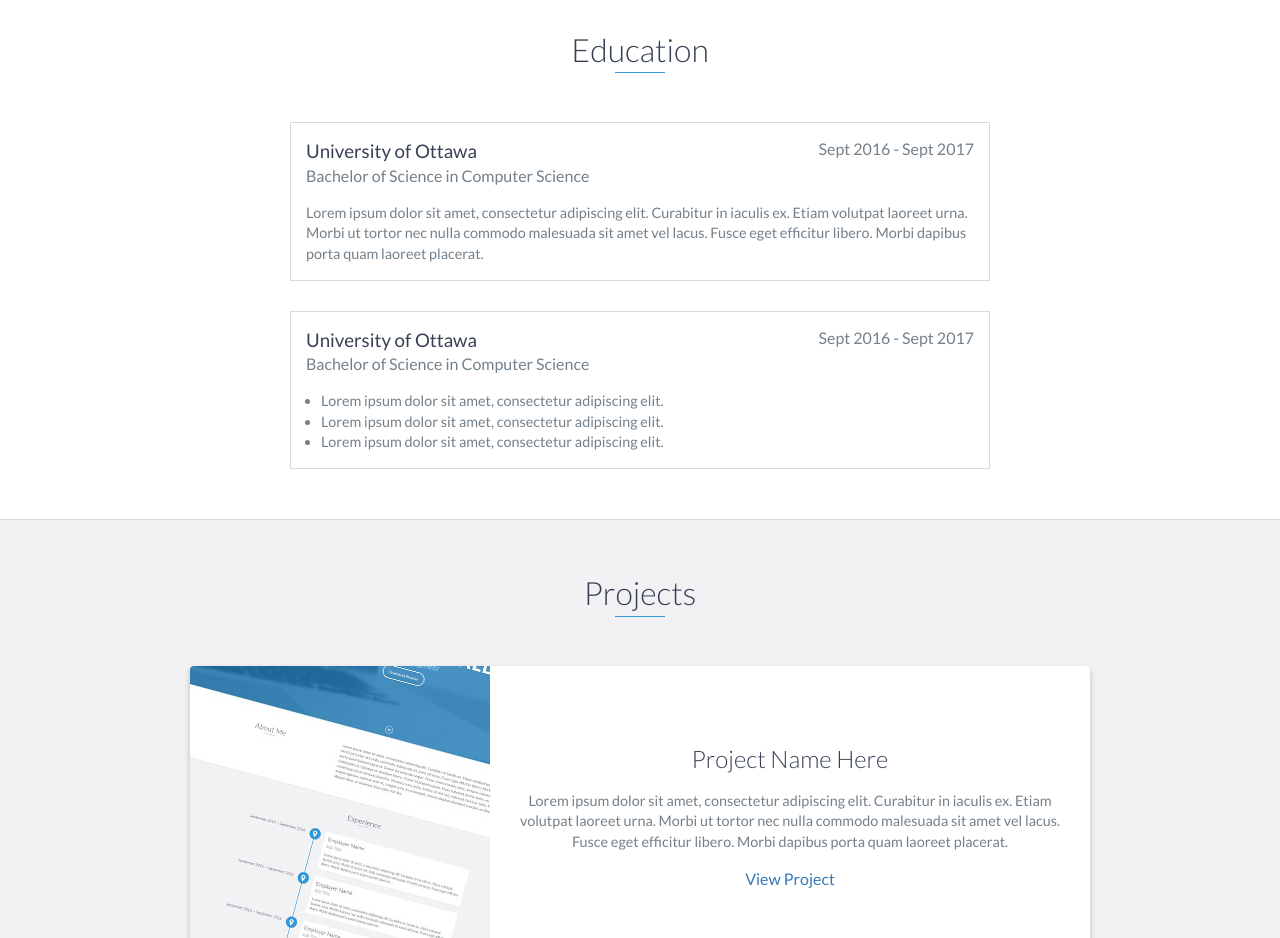
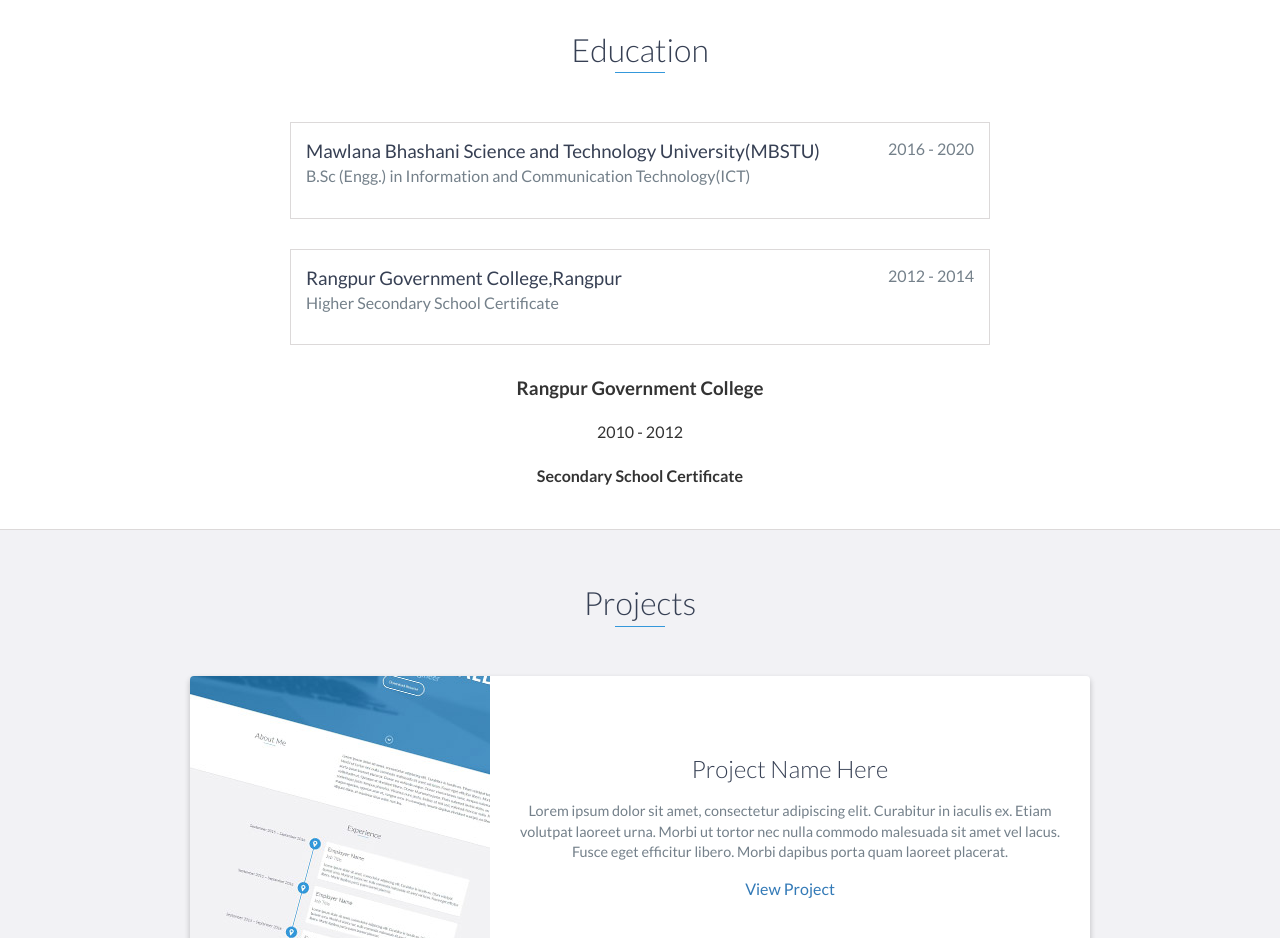
Before and after one commit to MannaICT13/MannaICT13.github.io, a website: page index.html in a window 1280 px wide. Shown: the part 1740-2678 px from the top of the page. Drawn offline with nearby package versions, Linux system fonts and the light colour scheme.

Commit message:
Update index.html

```diff
--- a/index.html
+++ b/index.html
@@ -107,30 +107,22 @@
     <div id="education">
         <h2 class="heading">Education</h2>
         <div class="education-block">
-            <h3>University of Ottawa</h3>
-            <span class="education-date">Sept 2016 - Sept 2017</span>
-            <h4>Bachelor of Science in Computer Science</h4>
-            <p>
-                Lorem ipsum dolor sit amet, consectetur adipiscing elit. Curabitur in iaculis ex. Etiam volutpat laoreet urna. Morbi ut tortor nec nulla commodo malesuada sit amet vel lacus. Fusce eget efficitur libero. Morbi dapibus porta quam laoreet placerat.
-            </p>
+            <h3>Mawlana Bhashani Science and Technology University(MBSTU)</h3>
+            <span class="education-date">2016 - 2020</span>
+            <h4>B.Sc (Engg.) in Information and Communication Technology(ICT)</h4>
         </div>
         <!-- End .education-block -->
 
         <div class="education-block">
-            <h3>University of Ottawa</h3>
-            <span class="education-date">Sept 2016 - Sept 2017</span>
-            <h4>Bachelor of Science in Computer Science</h4>
-            <ul>
-                <li>
-                    Lorem ipsum dolor sit amet, consectetur adipiscing elit.
-                </li>
-                <li>
-                    Lorem ipsum dolor sit amet, consectetur adipiscing elit.
-                </li>
-                <li>
-                    Lorem ipsum dolor sit amet, consectetur adipiscing elit.
-                </li>
-            </ul>
+            <h3>Rangpur Government College,Rangpur</h3>
+            <span class="education-date">2012 - 2014</span>
+            <h4>Higher Secondary School Certificate</h4>
+        </div>
+
+	   <div class="Paglarhat Monjursree High School, Rangpur">
+            <h3>Rangpur Government College</h3>
+            <span class="education-date">2010 - 2012</span>
+            <h4>Secondary School Certificate</h4>
         </div>
         <!-- End .education-block -->
     </div>
```
